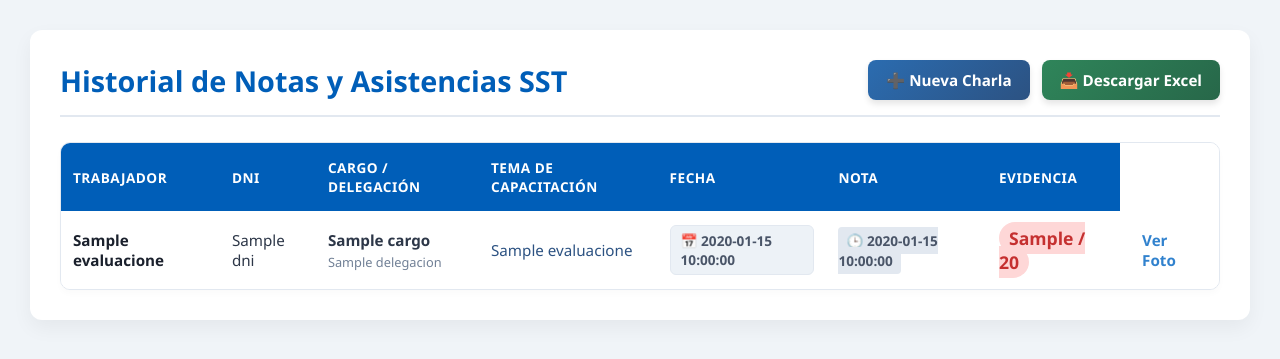
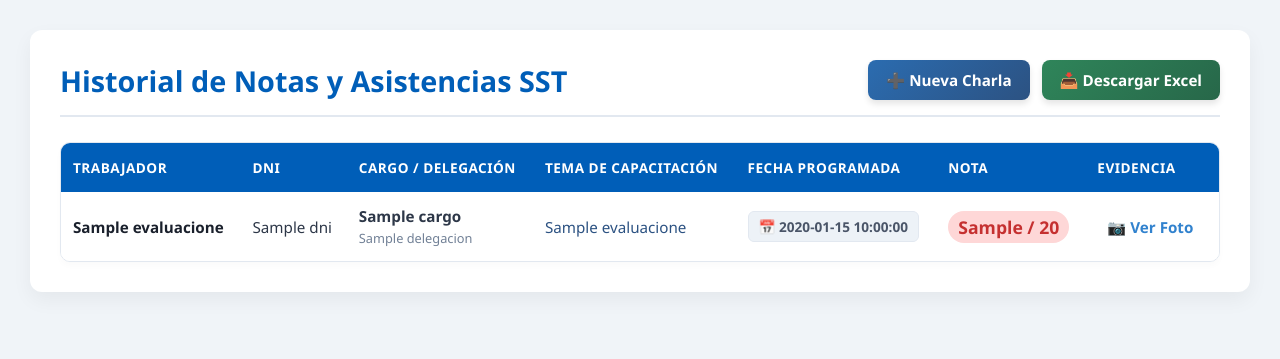
Before and after one commit to ANGEL19-K/sistema-sst, a Flask app: template templates/resultados_capacitaciones.html in a window 1280 px wide. Shown: the top 359 px of the page. Run offline with Flask 3, Linux system fonts and the light colour scheme; the template is opened without the code that fills it: most values are stand-ins (such as "Sample title", 1, 10 or a date in 2020).

Commit message:
Update resultados_capacitaciones.html

```diff
--- a/templates/resultados_capacitaciones.html
+++ b/templates/resultados_capacitaciones.html
@@ -76,7 +76,7 @@
                         <th>DNI</th>
                         <th>Cargo / Delegación</th>
                         <th>Tema de Capacitación</th>
-                        <th>Fecha</th>
+                        <th>Fecha Programada</th>
                         <th>Nota</th>
                         <th>Evidencia</th>
                     </tr>
@@ -95,9 +95,6 @@
                             <span class="badge-fecha">📅 {{ ev.fecha_charla }}</span>
                         </td>
                         <td>
-                            <span style="font-size: 0.85rem; color: #4a5568; background: #e2e8f0; padding: 4px 8px; border-radius: 4px; font-weight: bold;"> 🕒 {{ ev.fecha_real_envio }}</span>
-                        </td>
-                        <td>
                             {% if ev.nota_final >= 15 %}
                                 <span class="nota-alta">{{ ev.nota_final }} / 20</span>
                             {% elif ev.nota_final >= 10 %}
@@ -108,7 +105,7 @@
                         </td>
                         <td>
                             {% if ev.evidencia_url %}
-                                <a href="{{ ev.evidencia_url }}" target="_blank" class="link-foto">Ver Foto</a>
+                                <a href="{{ ev.evidencia_url }}" target="_blank" class="link-foto">📷 Ver Foto</a>
                             {% else %}
                                 <span style="color: #a0aec0; font-size: 0.9rem;">Sin foto</span>
                             {% endif %}
```
